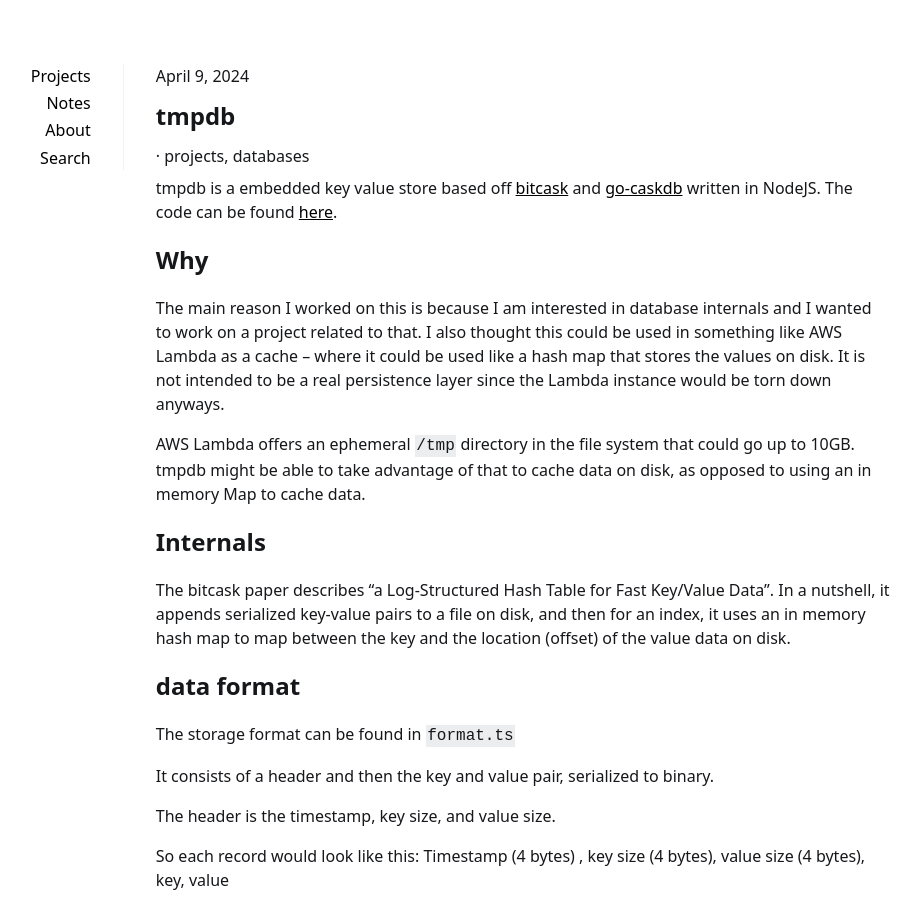
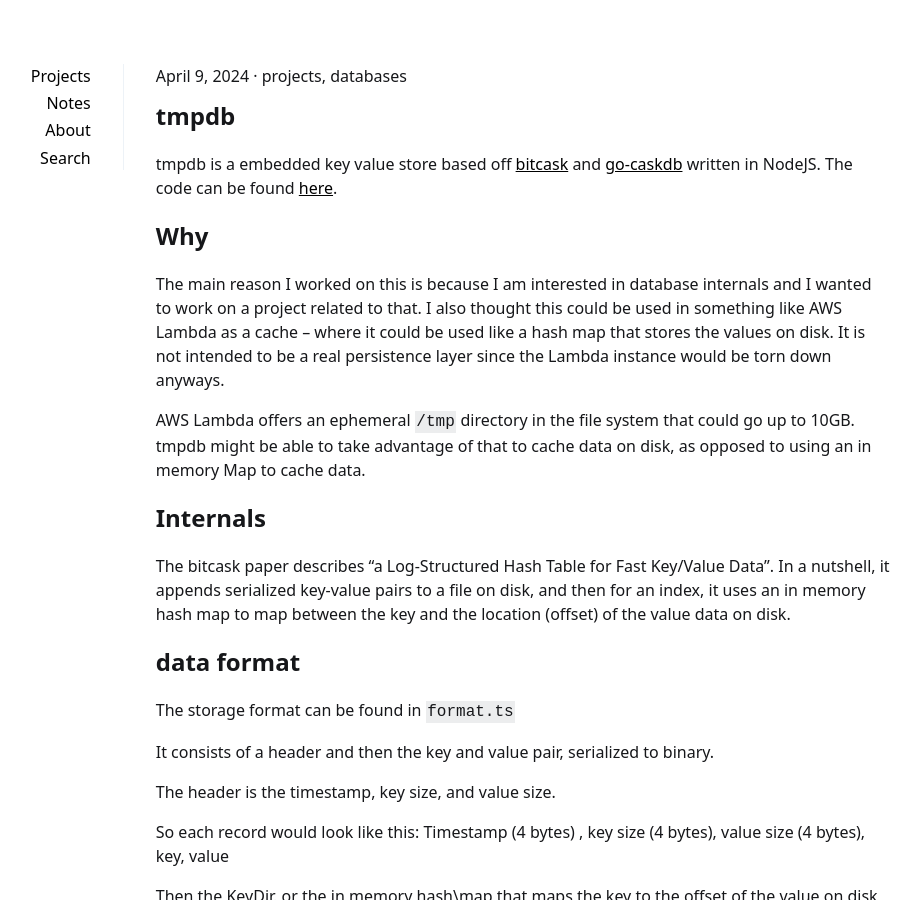
Before and after one commit to rotovap/rotovap.github.io, a Jekyll site: the page built from _posts/2024-04-09-tmpdb.md, in a window 1280 px wide and 900 px high. Shown: the whole window, without its empty margins (197-1118 px from the left). Built offline with Jekyll 4.4.1, drawn with Linux system fonts in a browser that asks for light colours.

Commit message:
fix post layout

```diff
--- a/_layouts/post.html
+++ b/_layouts/post.html
@@ -8,10 +8,10 @@ layout: default
       ><time datetime="{{ page.date | date_to_xmlschema }}"
         >{{ page.date | date: "%B %-d, %Y" }}</time
       >
-      <h2>{{ page.title }}</h2>
       &middot; {% for tag in page.tags %} {{tag}}{% unless forloop.last %}, {%
       endunless %}{% endfor %}</span
     >
+    <h2>{{ page.title }}</h2>
   </div>
   {{ content }}
 </section>
```
